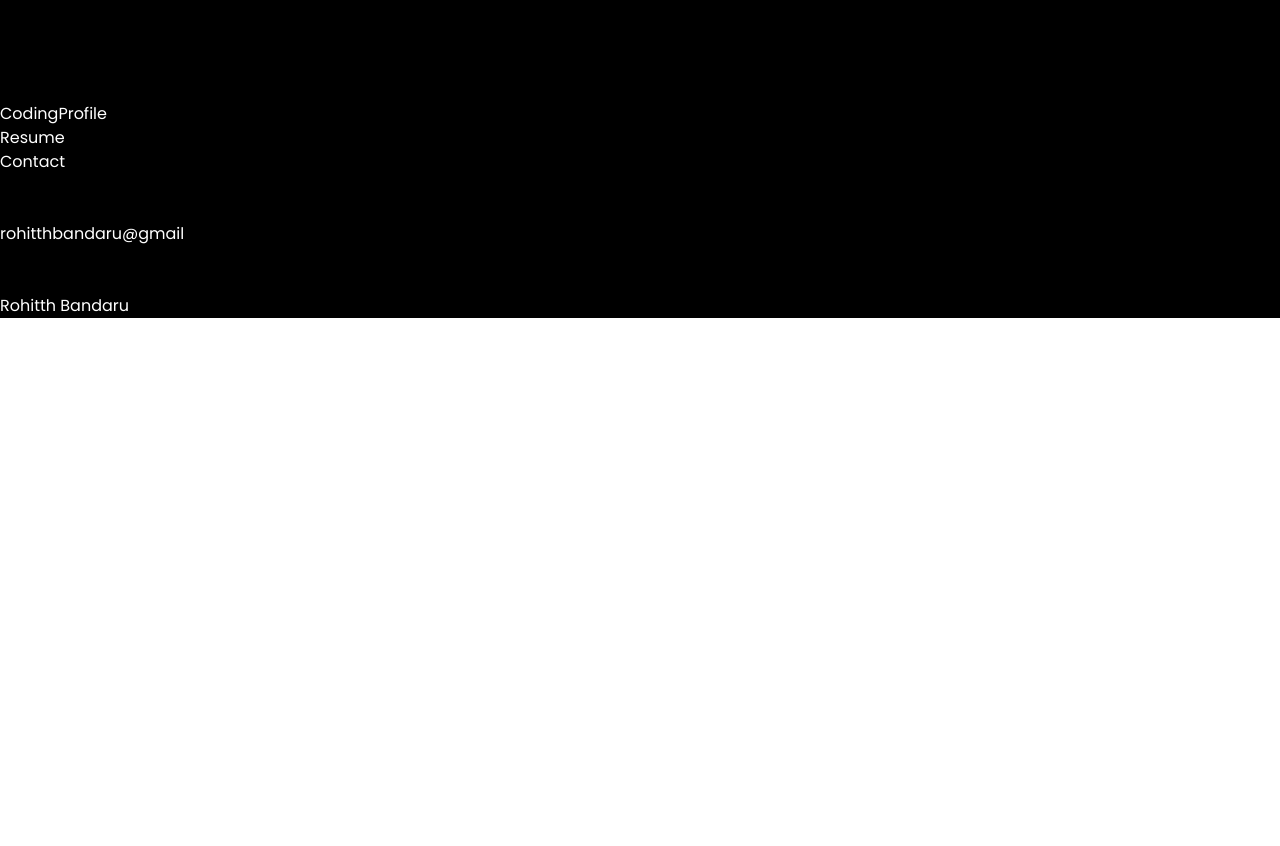
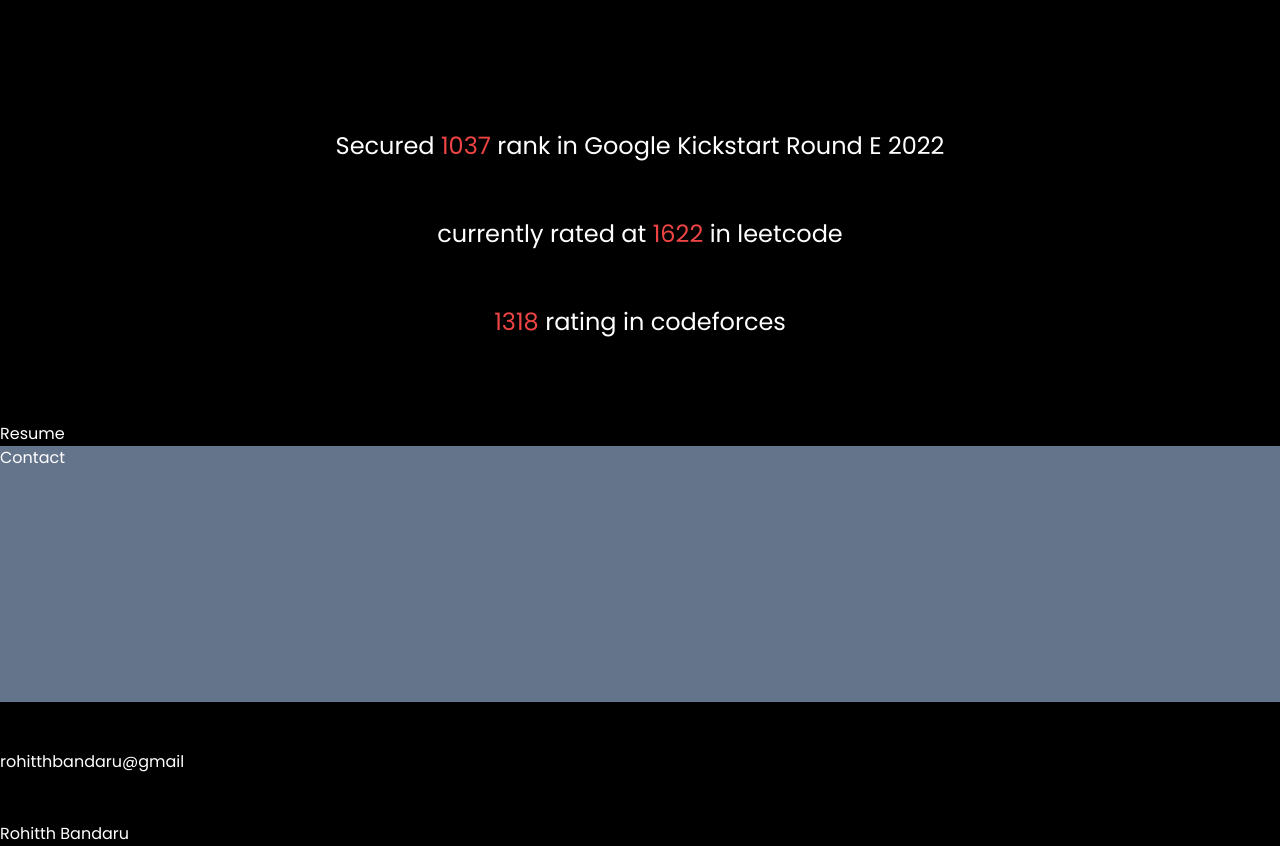
Before and after one commit to rohitth-bandaru/portfolio-website, a React (Create React App) app: page / in a window 1280 px wide. Shown: the part 2354-3200 px from the top of the page. Before the commit the page ends 2672 px from the top, so only its background shows below. Built offline with nearby package versions, Linux system fonts and the light colour scheme.

Commit message:
added coding profile

```diff
--- a/src/components/CodingProfile.jsx
+++ b/src/components/CodingProfile.jsx
@@ -1,7 +1,14 @@
 import React from "react";
 
 const CodingProfile = () => {
-  return <div class="">CodingProfile</div>;
+  return <div class="w-full h-80  text-2xl flex flex-col justify-center items-center justify-around">
+
+    <div class="">Secured <span class="text-red-500">1037</span> rank in Google Kickstart Round E 2022</div>
+    <div class="">currently rated at <span class="text-red-500">1622</span> in leetcode</div>
+    <div class=""><span class="text-red-500">1318</span> rating in codeforces</div>
+    <div></div>
+
+  </div>;
 };
 
 export default CodingProfile;
--- a/src/components/Contact.jsx
+++ b/src/components/Contact.jsx
@@ -1,7 +1,7 @@
 import React from "react";
 
 const Contact = () => {
-  return <div>Contact</div>;
+  return <div class="w-full h-64 bg-slate-500">Contact</div>;
 };
 
 export default Contact;
```
